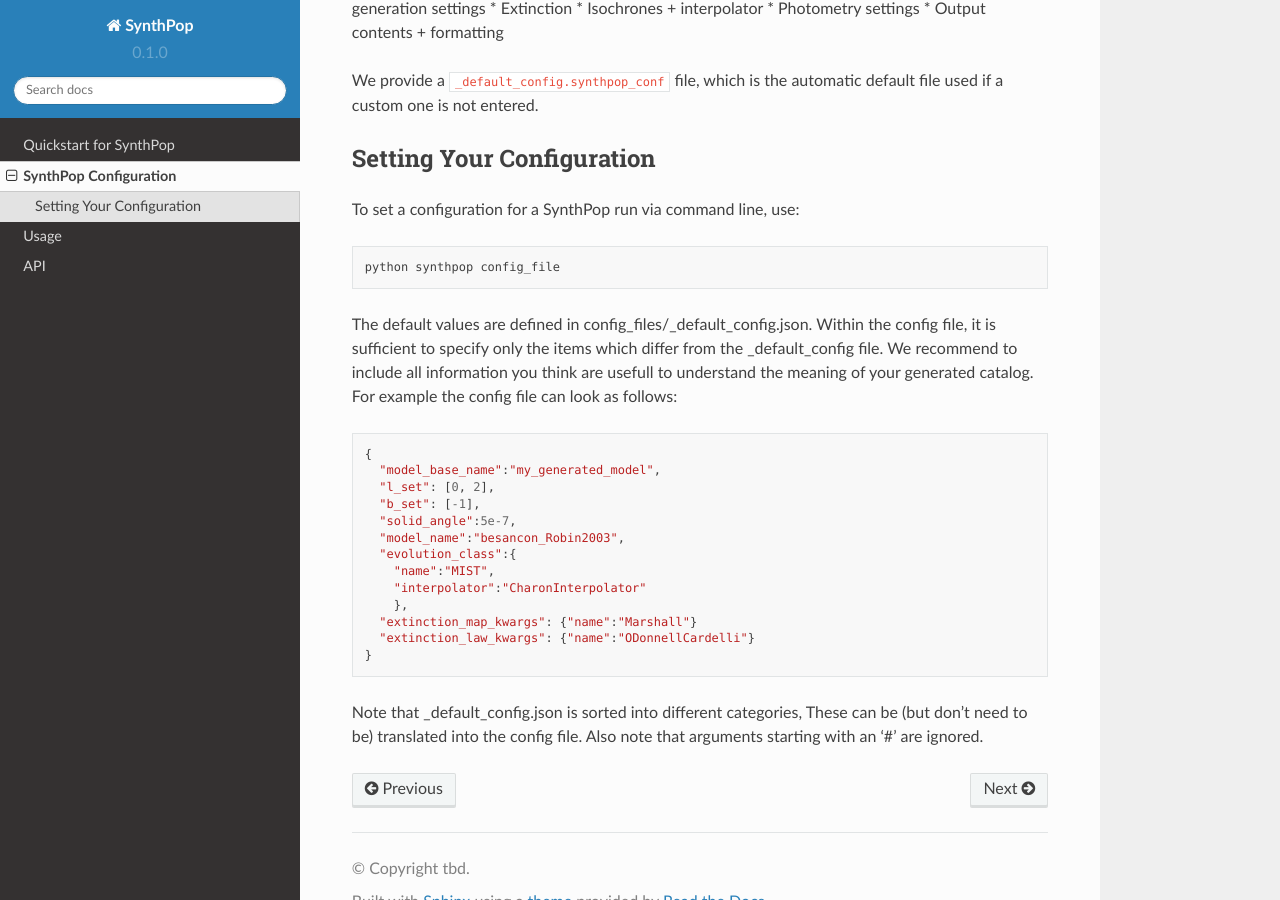
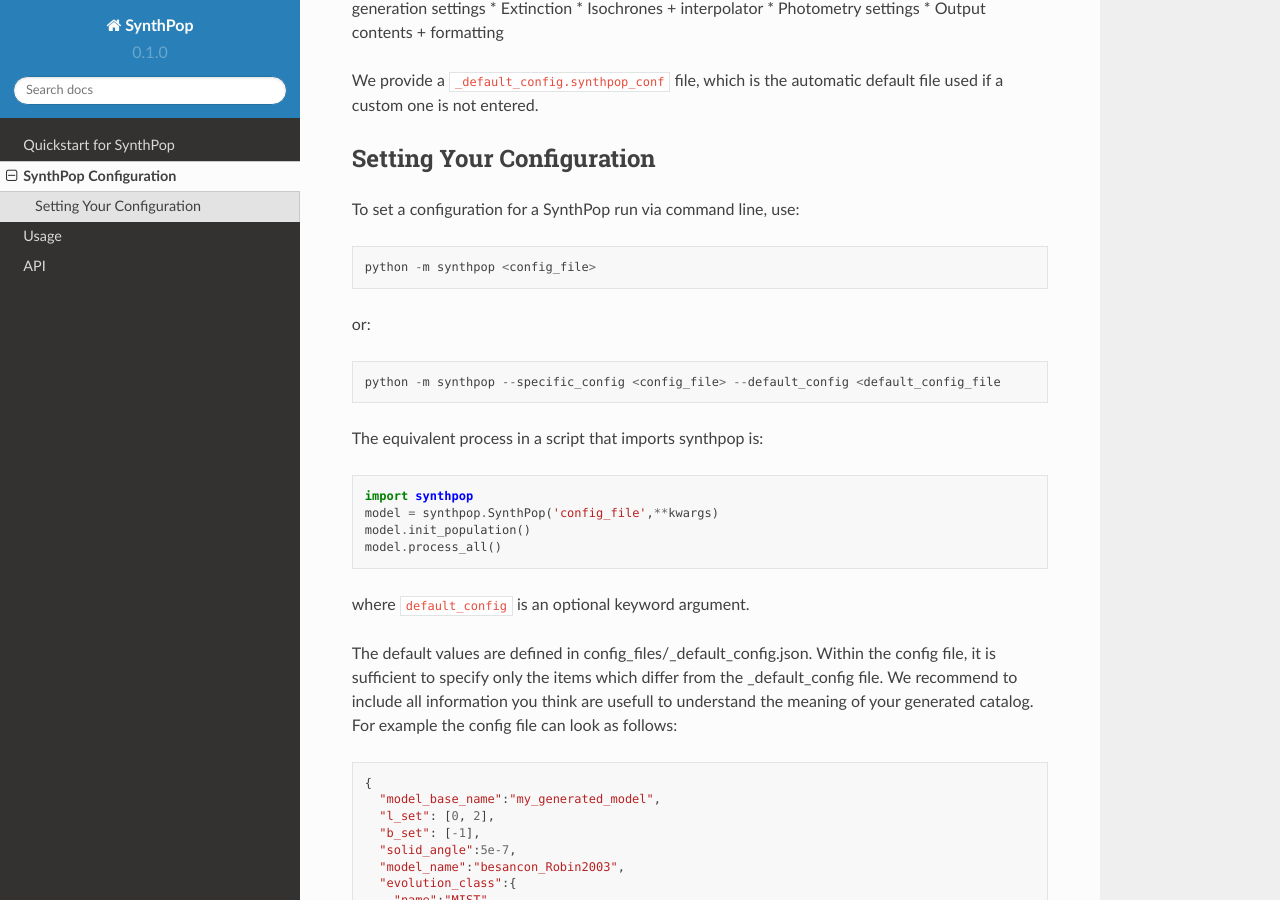
Before and after one commit to synthpop-galaxy/synthpop, a Sphinx documentation site: the page built from docs/source/configuration.rst, in a window 1280 px wide and 900 px high, scrolled down 284 px. Built offline with Sphinx 7.4.7 and the Read the Docs theme 2.0.0, drawn with Linux system fonts in a browser that asks for light colours.

Commit message:
Update configuration.rst

```diff
--- a/docs/source/configuration.rst
+++ b/docs/source/configuration.rst
@@ -18,9 +18,20 @@ Setting Your Configuration
 ---------------------------
 To set a configuration for a SynthPop run via command line, use::
 
-  python synthpop config_file
+  python -m synthpop <config_file>
 
+or::
 
+  python -m synthpop --specific_config <config_file> --default_config <default_config_file
+
+The equivalent process in a script that imports synthpop is::
+
+  import synthpop
+  model = synthpop.SynthPop('config_file',**kwargs)
+  model.init_population()
+  model.process_all()
+
+where ``default_config`` is an optional keyword argument.
 
 The default values are defined in config_files/_default_config.json.
 Within the config file, it is sufficient to specify only the items
```
